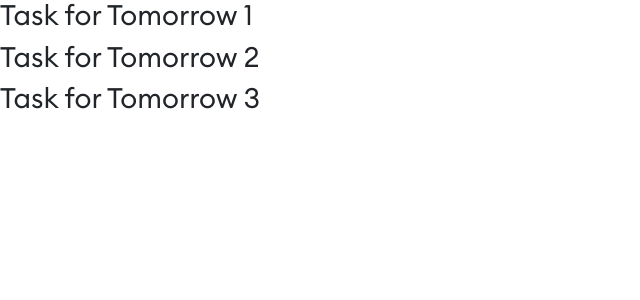
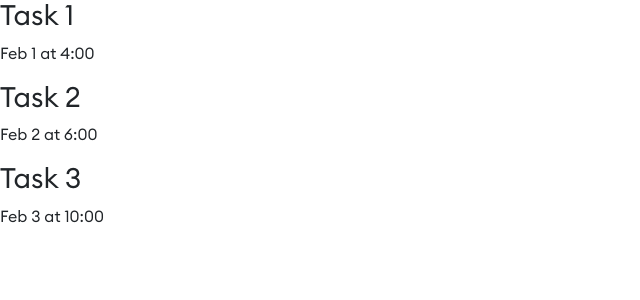
Before and after one commit to geerma/Bloom, a React (Create React App) app: page /todolist in a window 1280 px wide. Shown: the top 300 px of the page, without its empty margins (0-640 px from the left). Built offline with nearby package versions, Linux system fonts and the light colour scheme; the HTML template or start-up script is replaced by a standard one.

Commit message:
Task Page

```diff
--- a/src/Pages/Todolist.jsx
+++ b/src/Pages/Todolist.jsx
@@ -1,10 +1,34 @@
 import React from "react";
 import Tasks from '../components/Tasks'
+import { useState } from 'react'
 
 export const Todolist = () => {
+
+    //Global State
+    const [tasks, setTasks] = useState([
+        {
+            id: 1,
+            text: 'Task 1',
+            date: 'Feb 1',
+            time: '4:00',
+        },
+        {
+            id: 2,
+            text: 'Task 2',
+            date: 'Feb 2',
+            time: '6:00',
+        },
+        {
+            id: 3,
+            text: 'Task 3',
+            date: 'Feb 3',
+            time: '10:00',
+        }
+    ])
+
     return (
         <div>
-        <Tasks />
+        <Tasks tasks={tasks}/>
         </div>
     );
   };
--- a/src/components/Task.js
+++ b/src/components/Task.js
@@ -1,9 +1,10 @@
-const Tasks = () => {
+const Task = ({task}) => {
     return (
         <div className = 'task'>
-
+            <h3>{task.text}</h3>
+            <p>{task.date} at {task.time}</p>
         </div>
     )
 }
 
-export default Tasks
+export default Task
--- a/src/components/Tasks.js
+++ b/src/components/Tasks.js
@@ -1,27 +1,14 @@
 import Task from './Task'
 import { useState } from 'react'
 
-const tasks = [
-    {
-        id: 1,
-        text: 'Task for Tomorrow 1',
-    },
-    {
-        id: 2,
-        text: 'Task for Tomorrow 2',
-    },
-    {
-        id: 3,
-        text: 'Task for Tomorrow 3',
-    }
-]
+const Tasks = ({tasks}) => {
 
-const Tasks = () => {
     return (
-        <>
-            {tasks.map((task) => (<h3>{task.text}</h3>)
-            )}
-        </>
+        <div>
+            {tasks.map((task) => (
+            <Task key={task.id} task={task} />
+            ))}
+        </div>
     )
 }
 
```
